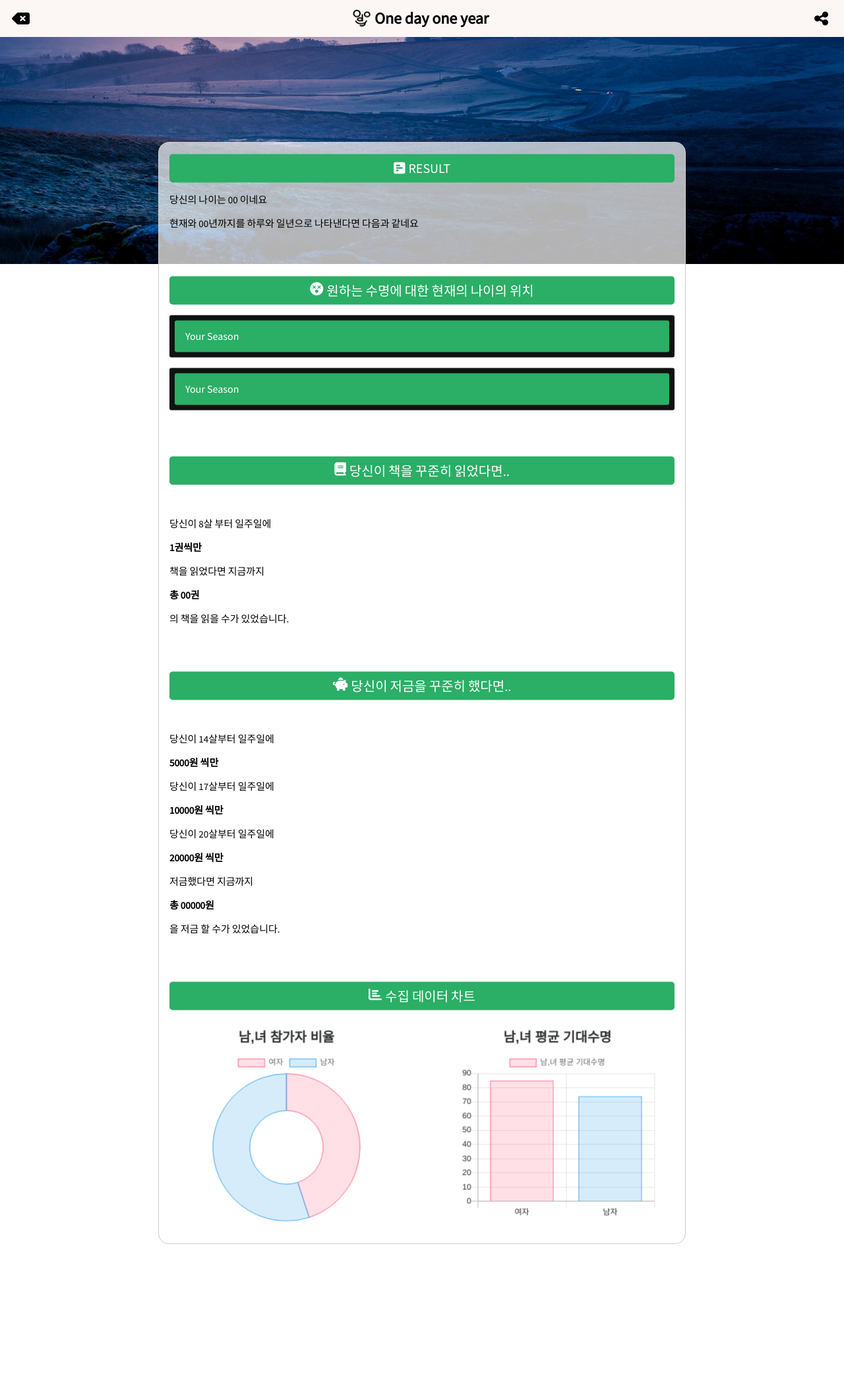
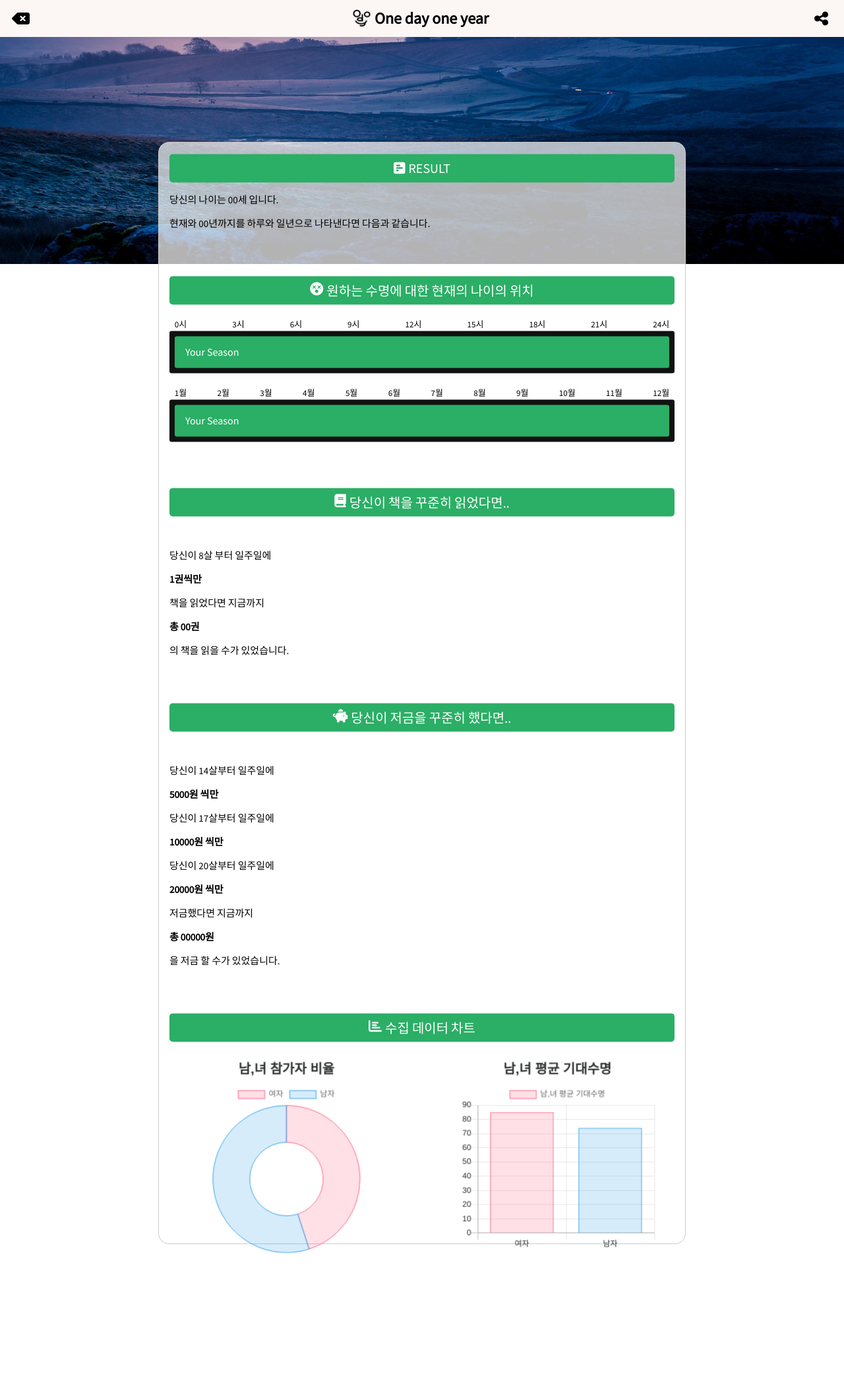
Before and after one commit to shinjuno123/one-day-one-year, a Django app: page /result-page/ in a window 1280 px wide. Shown: the whole page at 66% size. Run offline with Django 3.2, Linux system fonts and the light colour scheme; some libraries are stand-ins or nearby versions.

Commit message:
design updated

```diff
--- a/odoyApp/static/odoyApp/resultpage.css
+++ b/odoyApp/static/odoyApp/resultpage.css
@@ -49,6 +49,18 @@ body {
     height: 2100px;
 }
 
+#hours-24{
+    position: relative;
+    display: flex;
+    height: 20px;
+    margin-left: .6em;
+    margin-right: .6em;
+    margin-top: 20px;
+    list-style-type: none;
+    font-size: 13px;
+    justify-content: space-between;
+}
+
 #top {
     position: relative;
     width: 100%;
@@ -79,7 +91,7 @@ body {
 .progress-bar1 {
     position: relative;
     height: 4em;
-    margin-top: 1em;
+
     background-color: #111;
     border-radius: 0.2em;
     color: white;
@@ -104,7 +116,6 @@ body {
 .progress-bar2 {
     position: relative;
     height: 4em;
-    margin-top: 1em;
     background-color: #111;
     border-radius: 0.2em;
     color: white;
--- a/odoyApp/templates/resultpage.html
+++ b/odoyApp/templates/resultpage.html
@@ -1,26 +1,54 @@
 {% extends 'stretchableMenu.html' %} {% block content %}
-<div class="for-scroll">
+<section class="for-scroll">
   <div id="top">
     <div class="top-margin">
       <div class="result-ment1">
-        <div style="position:relative;display:flex; justify-content: center; justify-items:center; top:50%; transform:translateY(-50%)">
+        <div
+          style="position:relative;display:flex; justify-content: center; justify-items:center; top:50%; transform:translateY(-50%)">
           <i style="display:flex; color:white;font-size:20px;position:relative; margin-right:5px; margin-top:3px; "
             class="fas fa-poll-h"></i>
           <li style="display:flex;position:relative; " class="result-words">RESULT</li>
         </div>
       </div>
-      <li class="ment1">당신의 나이는 00 이네요</li>
+      <li class="ment1">당신의 나이는 00세 입니다.</li>
       <li class="ment2">
-        현재와 00년까지를 하루와 일년으로 나타낸다면 다음과 같네요
+        현재와 00년까지를 하루와 일년으로 나타낸다면 다음과 같습니다.
       </li>
       <div class="result-ment">
-        <div style="position:relative;display:flex; justify-content: center; justify-items:center; top:50%; transform:translateY(-50%)">
+        <div
+          style="position:relative;display:flex; justify-content: center; justify-items:center; top:50%; transform:translateY(-50%)">
           <i style="display:flex; color:white;font-size:20px;position:relative; margin-right:5px; margin-top:3px; "
             class="fas fa-dizzy"></i>
           <li style="display:flex;position:relative; " class="result-words">원하는 수명에 대한 현재의 나이의 위치</li>
         </div>
       </div>
+      <div id="hours-24">
+        <li>0시</li>
+        <li>3시</li>
+        <li>6시</li>
+        <li>9시</li>
+        <li>12시</li>
+        <li>15시</li>
+        <li>18시</li>
+        <li>21시</li>
+        <li>24시</li>
+      </div>
       <div class="progress-bar1" data-label="Your Season"></div>
+
+      <div id="hours-24">
+        <li>1월</li>
+        <li>2월</li>
+        <li>3월</li>
+        <li>4월</li>
+        <li>5월</li>
+        <li>6월</li>
+        <li>7월</li>
+        <li>8월</li>
+        <li>9월</li>
+        <li>10월</li>
+        <li>11월</li>
+        <li>12월</li>
+      </div>
       <div class="progress-bar2" data-label="Your Season"></div>
       <div class="sub-top">
         <div class="result-ment">
@@ -35,7 +63,7 @@
           <li class="listment">당신이 8살 부터 일주일에&nbsp;</li>
           <li class="listment" style="font-weight: bold;">1권씩만&nbsp;</li>
           <li class="listment">책을 읽었다면 지금까지&nbsp;</li>
-        <li class="listment"style="font-weight: bold;">총 00권</li>
+          <li class="listment" style="font-weight: bold;">총 00권</li>
           <li class="listment">의 책을 읽을 수가 있었습니다.</li>
         </div>
         <div class="result-ment">
@@ -54,7 +82,7 @@
           <li class="listment">당신이 20살부터 일주일에&nbsp;</li>
           <li class="listment" style="font-weight: bold;">20000원 씩만&nbsp;</li>
           <li class="listment">저금했다면 지금까지&nbsp;</li>
-        <li class="listment"style="font-weight: bold;">총 00000원</li>
+          <li class="listment" style="font-weight: bold;">총 00000원</li>
           <li class="listment">을 저금 할 수가 있었습니다.</li>
         </div>
         <div class="result-ment">
@@ -76,7 +104,7 @@
       </div>
     </div>
   </div>
-</div>
+</section>
 
 
 
```
Lines whose indentation alone changed are shown as unchanged.
